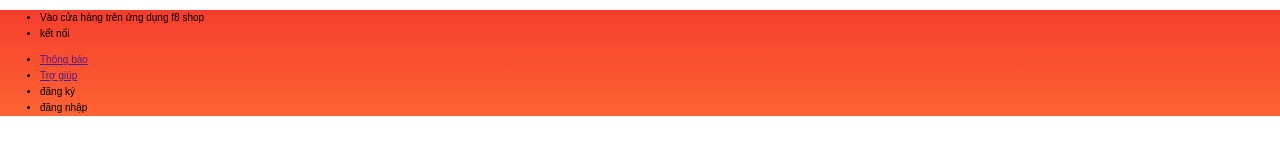
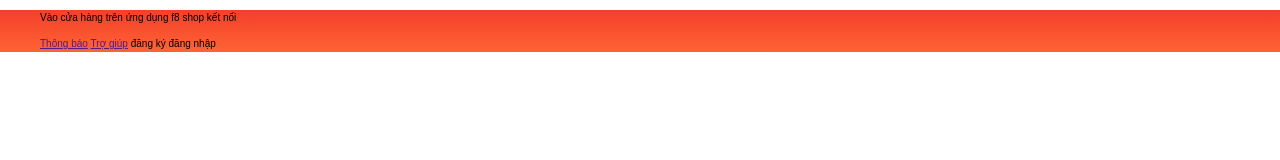
Before and after one commit to hoangkim2792/shop, a plain HTML site: page index.html in a window 1280 px wide. Drawn offline with nearby package versions, Linux system fonts and the light colour scheme.

Commit message:
Update main.css

```diff
--- a/assets/css/main.css
+++ b/assets/css/main.css
@@ -2,3 +2,11 @@
     height: var(--header-height);
     background-image: linear-gradient(0, #fe6433, #f53e2d);
 }
+
+.header__navbar-list{
+    list-style: none;
+}
+
+.header__navbar-item{
+    display: inline-block;
+}
```
